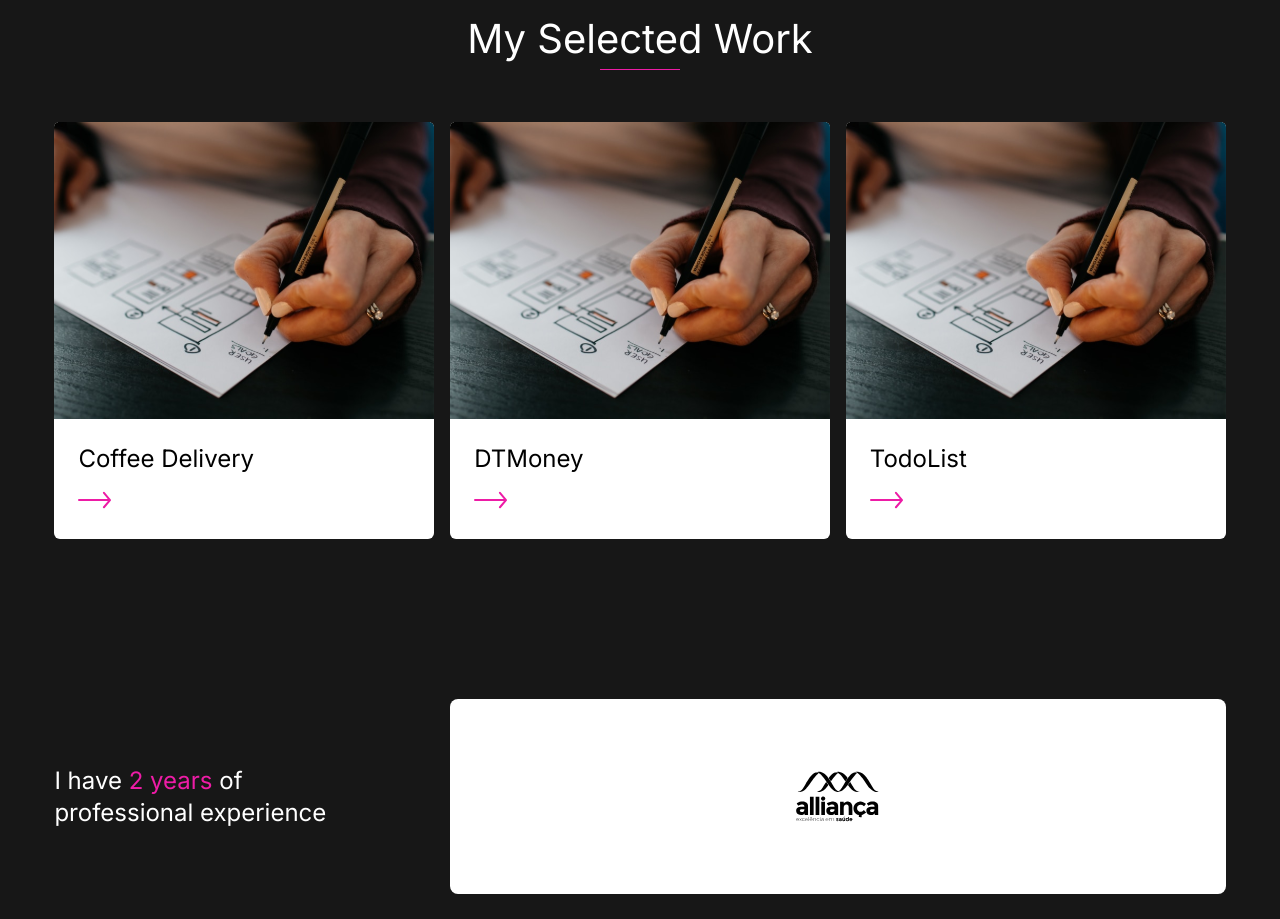
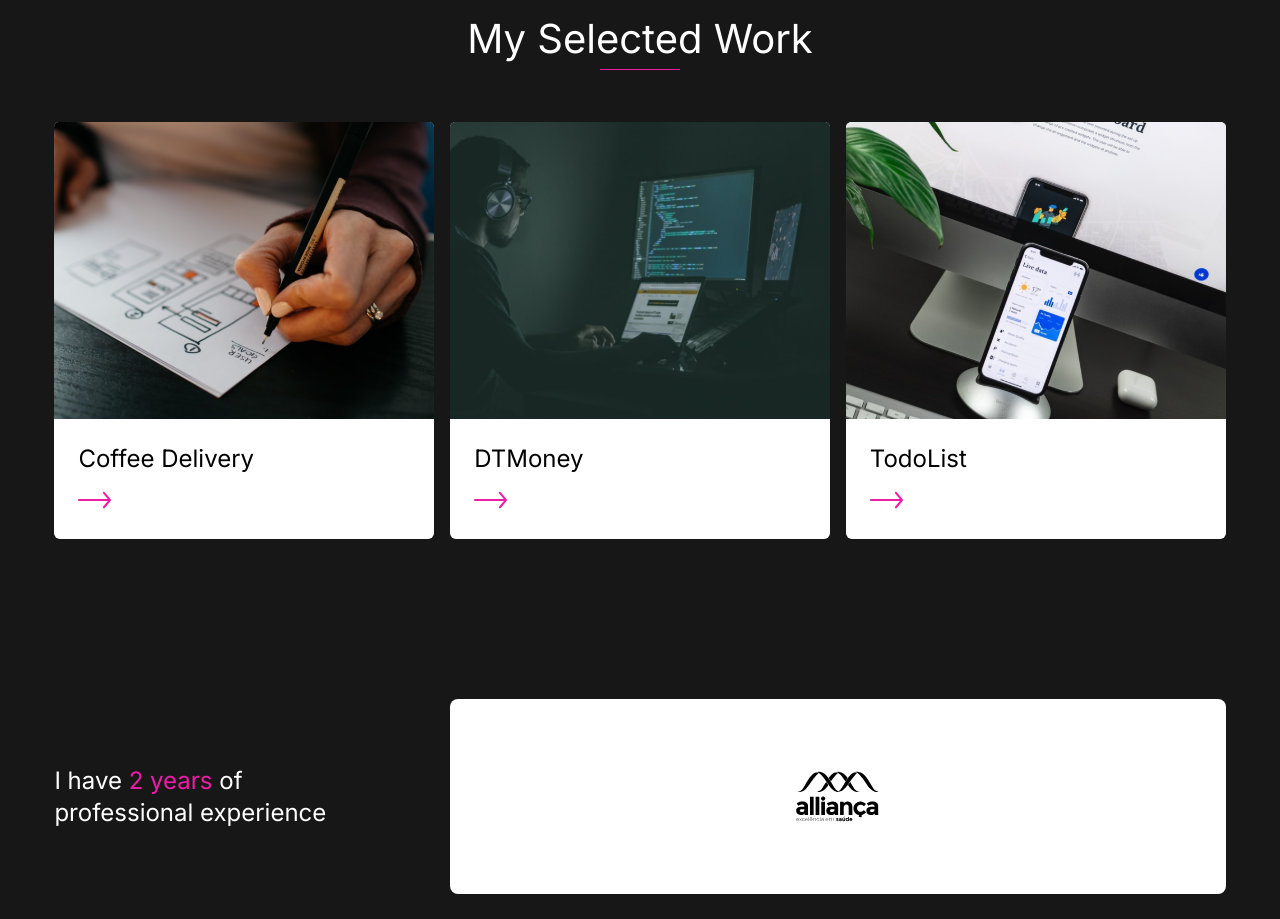
Before and after one commit to RobertodeOliveira/portifolio-hype, a Next.js app: page / in a window 1280 px wide. Shown: the part 2200-3119 px from the top of the page. Built offline with nearby package versions, Linux system fonts and the light colour scheme.

Commit message:
fix: change image of MyWorks

```diff
--- a/src/app/components/sections/SectionMyWorks/data.ts
+++ b/src/app/components/sections/SectionMyWorks/data.ts
@@ -7,11 +7,11 @@ export const work = [
     {
       name: "DTMoney",
       href: "https://github.com/RobertodeOliveira/DT-Money",
-      image: "/image/edguard.svg",
+      image: "/image/educare.svg",
     },
     {
       name: "TodoList",
       href: "https://github.com/RobertodeOliveira/projeto-To-Do-List",
-      image: "/image/edguard.svg",
+      image: "/image/learning.svg",
     },
   ];
```
